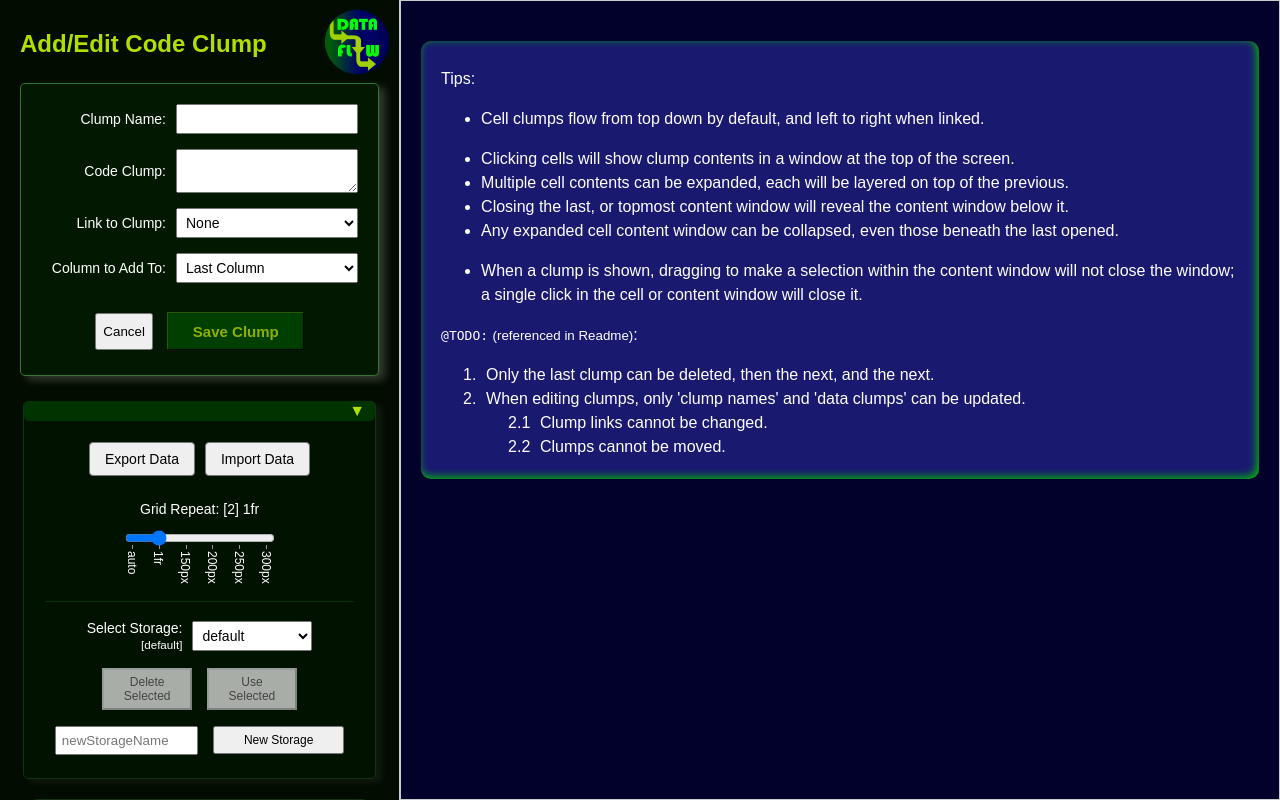
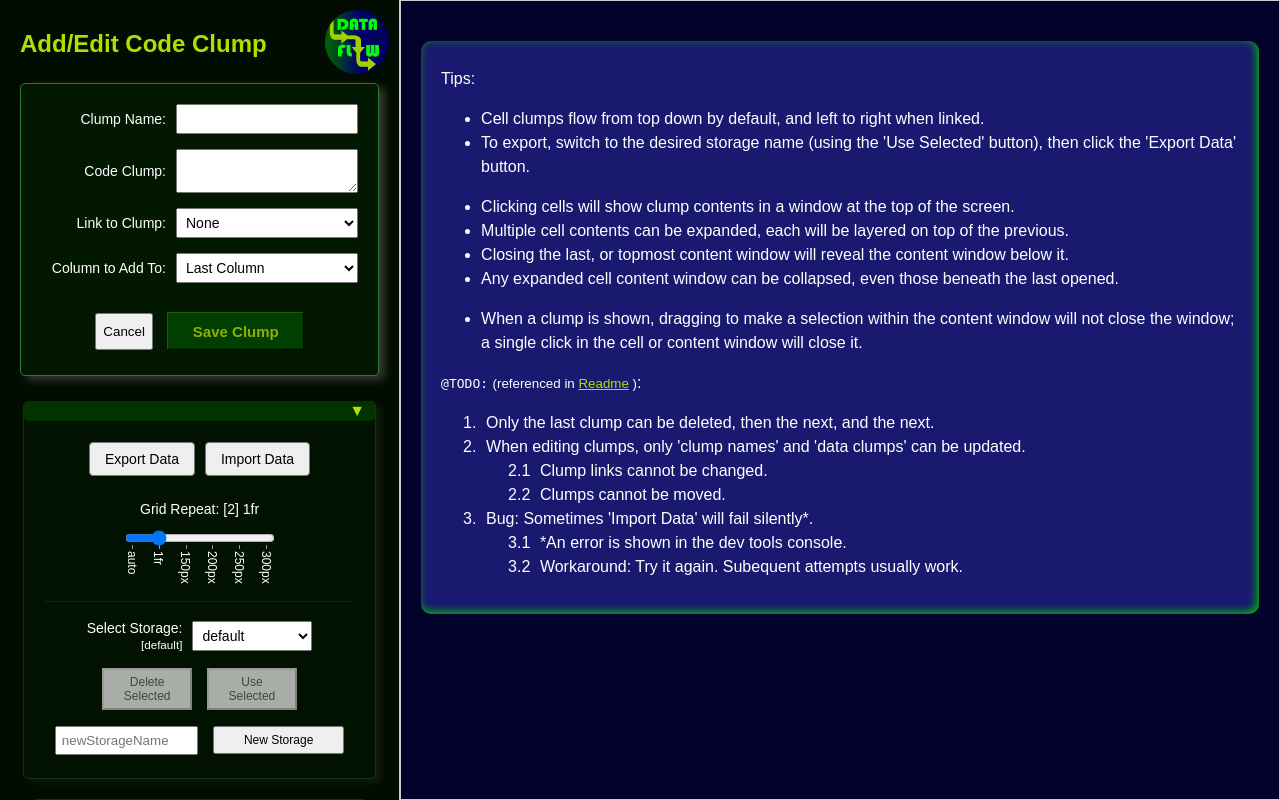
Before and after one commit to KDCinfo/dataflow, a PHP site: page /data_mapping_flow_analysis_tool/index.html in a window 1280 px wide. Run offline with PHP 8.4, Linux system fonts and the light colour scheme.

Commit message:
Updated Tips (on empty screen).

```diff
--- a/data_mapping_flow_analysis_tool/dataflow.css
+++ b/data_mapping_flow_analysis_tool/dataflow.css
@@ -193,7 +193,11 @@ li ol>li:before {
   box-shadow: -2px -2px 9px #00c000 inset;
   line-height: 1.5;
   margin-top: 20px;
-  padding: 10px 20px 20px;
+  padding: 10px 20px 35px;
+}
+
+.empty-notes a {
+  color: #b0e000;
 }
 
 .empty {
--- a/data_mapping_flow_analysis_tool/index.html
+++ b/data_mapping_flow_analysis_tool/index.html
@@ -1073,6 +1073,7 @@
         clumpContainerContent += '<p>Tips:</p>';
         clumpContainerContent += '<ul>';
         clumpContainerContent += '  <li>Cell clumps flow from top down by default, and left to right when linked.</li>';
+        clumpContainerContent += `  <li>To export, switch to the desired storage name (using the 'Use Selected' button), then click the 'Export Data' button.</li>`;
         clumpContainerContent += '</ul>';
 
         clumpContainerContent += '<ul>';
@@ -1087,13 +1088,22 @@
           window will not close the window; a single click in the cell or content window will close it.</li>`;
         clumpContainerContent += '</ul>';
 
-        clumpContainerContent += '<p><code>@TODO:</code> <small>(referenced in Readme)</small>:</p>';
+        clumpContainerContent += `<p>
+          <code>@TODO:</code> <small>(referenced in
+          <a href='https://github.com/KDCinfo/dataflow/tree/main/data_mapping_flow_analysis_tool' target='_blank'>Readme</a>
+          )</small>:</p>`;
         clumpContainerContent += '<ol>';
         clumpContainerContent += '  <li>Only the last clump can be deleted, then the next, and the next.</li>';
         clumpContainerContent += "  <li>When editing clumps, only 'clump names' and 'data clumps' can be updated.";
         clumpContainerContent += "    <ol>";
         clumpContainerContent += '      <li>Clump links cannot be changed.</li>';
         clumpContainerContent += '      <li>Clumps cannot be moved.</li>';
+        clumpContainerContent += '    </ol>';
+        clumpContainerContent += '  </li>';
+        clumpContainerContent += `  <li>Bug: Sometimes 'Import Data' will fail silently*.`;
+        clumpContainerContent += "    <ol>";
+        clumpContainerContent += '      <li>*An error is shown in the dev tools console.</li>';
+        clumpContainerContent += '      <li>Workaround: Try it again. Subequent attempts usually work.</li>';
         clumpContainerContent += '    </ol>';
         clumpContainerContent += '  </li>';
         clumpContainerContent += '</ol>';
```
